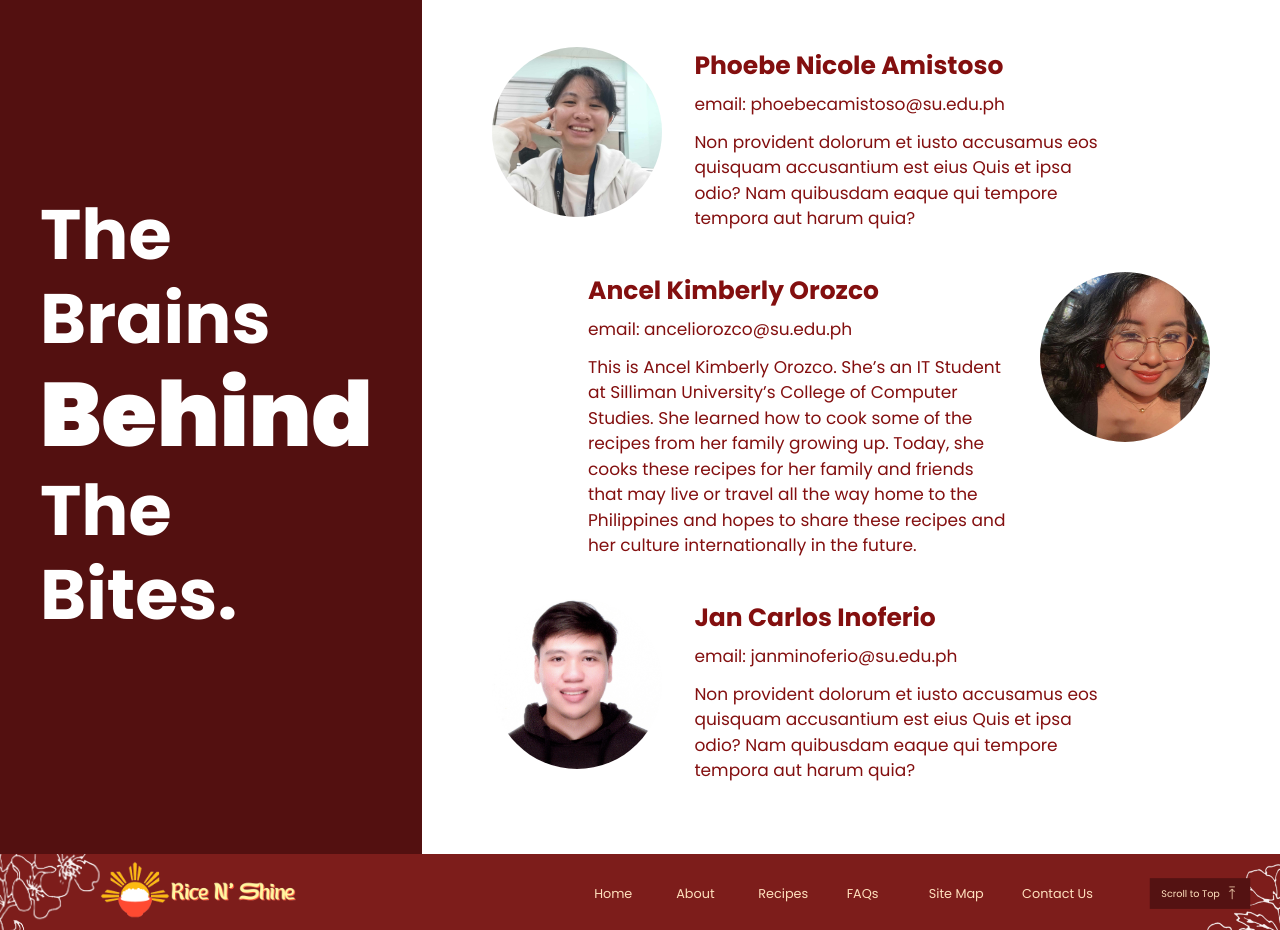
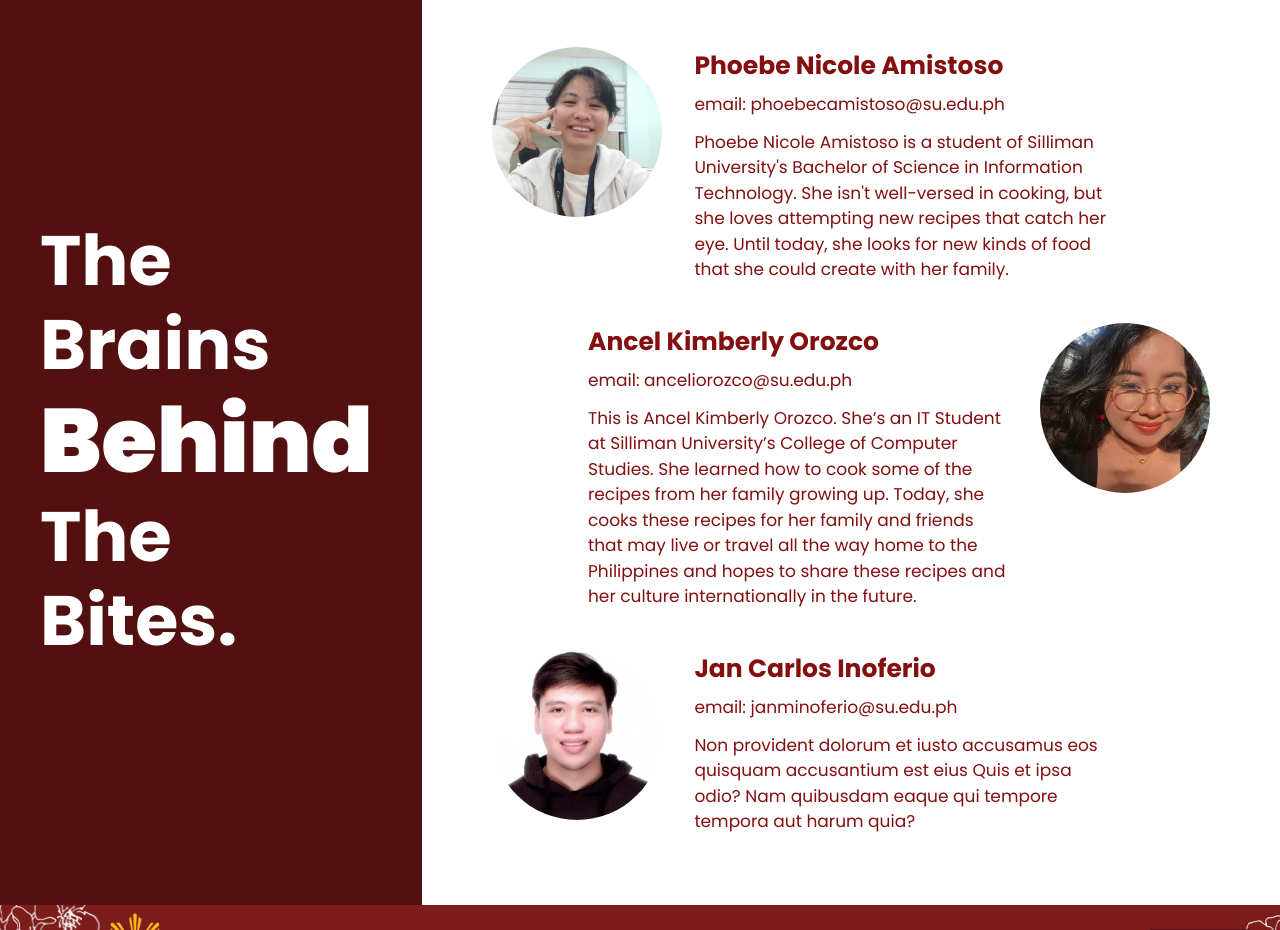
Before and after one commit to JBravo3122/Rice-N-Shine, a React (Vite) app: page /about in a window 1280 px wide. Shown: the part 1060-1990 px from the top of the page. Built offline with nearby package versions, Linux system fonts and the light colour scheme.

Commit message:
pb about us

```diff
--- a/src/AboutUs.jsx
+++ b/src/AboutUs.jsx
@@ -77,9 +77,11 @@ function AboutUs() {
                 email: phoebecamistoso@su.edu.ph
               </div>
               <p>
-                Non provident dolorum et iusto accusamus eos quisquam
-                accusantium est eius Quis et ipsa odio? Nam quibusdam eaque qui
-                tempore tempora aut harum quia?
+                Phoebe Nicole Amistoso is a student of Silliman University's
+                Bachelor of Science in Information Technology. She isn't
+                well-versed in cooking, but she loves attempting new recipes
+                that catch her eye. Until today, she looks for new kinds of food
+                that she could create with her family.
               </p>
             </div>
           </div>
```
